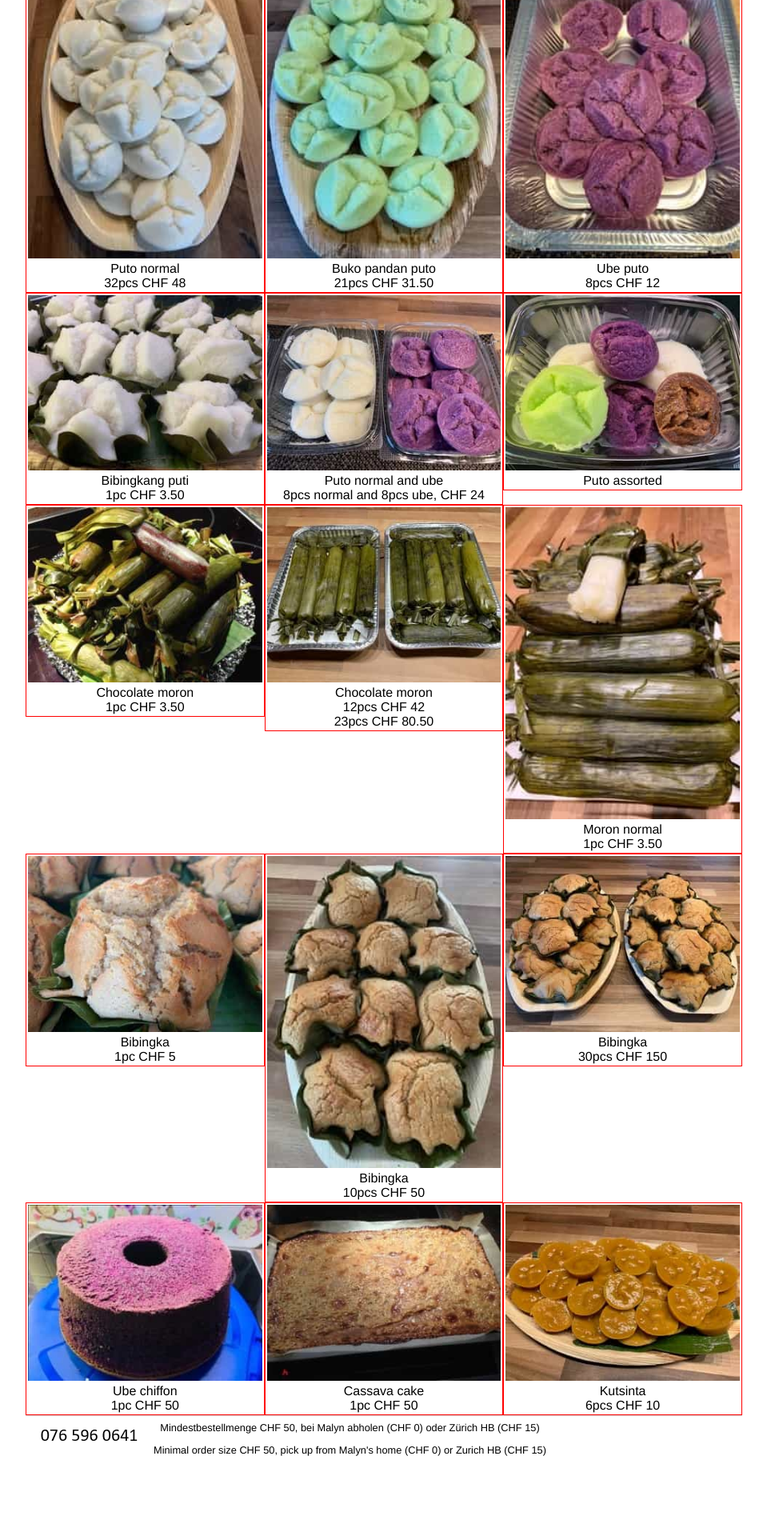
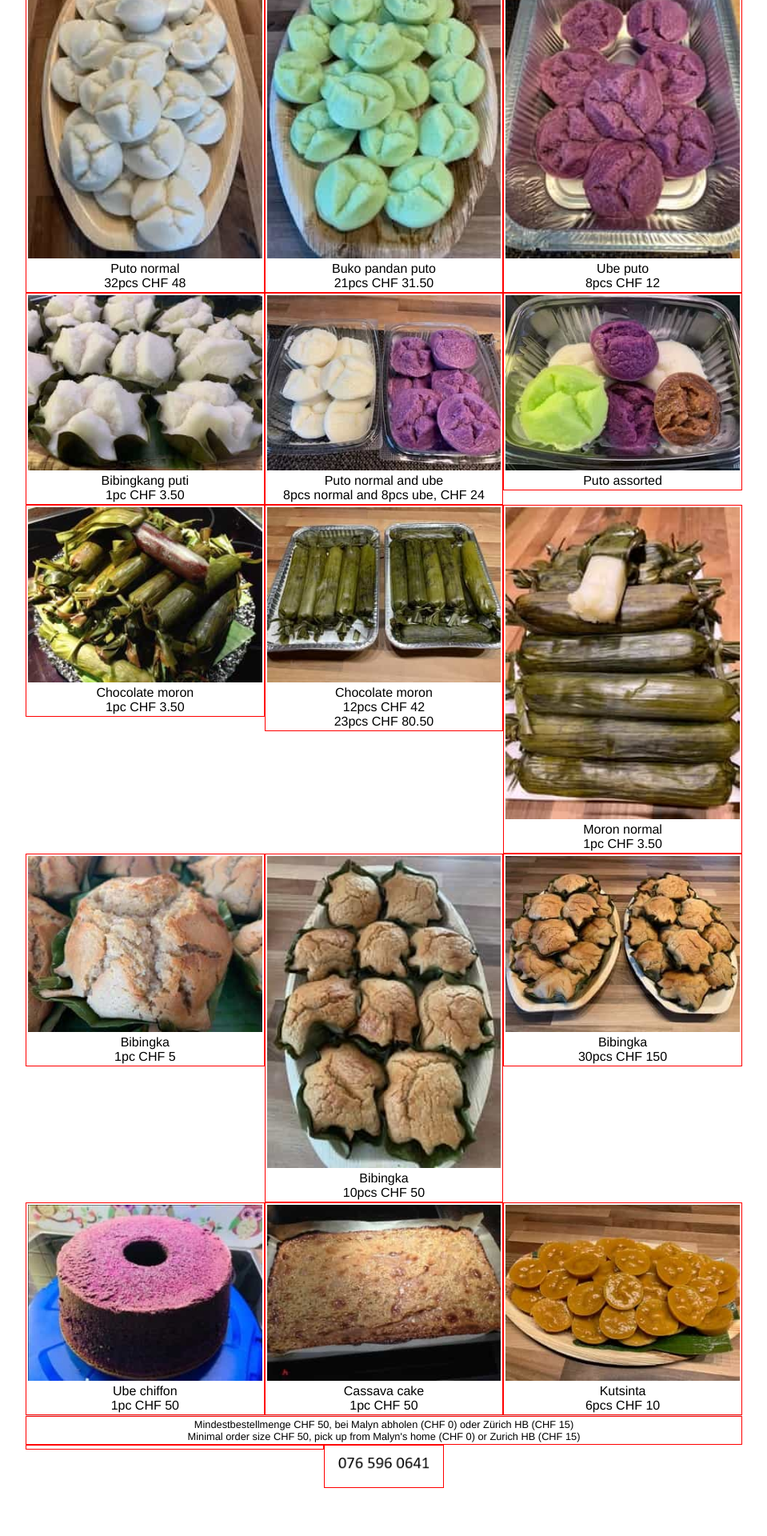
Before and after one commit to malynhandmade/malynhandmade.github.io, a Jekyll site: the page built from index.html, in a window 1280 px wide. Shown: the part 668-2588 px from the top of the page at 80% size, without its empty margins (160-1119 px from the left). Built offline with Jekyll 4.4.1, drawn with Linux system fonts in a browser that asks for light colours.

Commit message:
responsive design for default.html

```diff
--- a/_layouts/default.html
+++ b/_layouts/default.html
@@ -22,20 +22,16 @@
 
 	</div><!-- /.container -->
 	<footer>
-		<table>
-			<tr class="tdcenter">
-				<td rowspan="2"><img src="/img/tel-malyn.png" /></td>
-				<td colspan="3">Mindestbestellmenge CHF 50, bei Malyn abholen (CHF 0) oder Zürich HB (CHF 15)</td>
-			</tr>
-			<tr class="tdcenter">
-				<td colspan="3">Minimal order size CHF 50, pick up from Malyn's home (CHF 0) or Zurich HB (CHF 15)</td>
-			</tr>
-		</table>
-		<ul>
-			<!--li><a href="mailto:malynhandmadekakain@gmx.ch">email</a></li-->
-			<!--li><a href="http://malynhandmade.github.io/">malynhandmadekakain.github.io</a></li-->
-			<!--li><img src="/img/tel-malyn.png" /></li-->
-		</ul>
+		<div class="row">
+			<div class="col-12 tdcenter">
+				<div>Mindestbestellmenge CHF 50, bei Malyn abholen (CHF 0) oder Zürich HB (CHF 15)</div>
+				<div>Minimal order size CHF 50, pick up from Malyn's home (CHF 0) or Zurich HB (CHF 15)</div>
+			</div>
+		</div>
+		<div class="row">
+			<div class="col-5 tdcenter"></div>
+			<div class="col-2 tdcenter"><img src="/img/tel-malyn.png" /></div>
+		</div>
 	</footer>
 </body>
 
```
